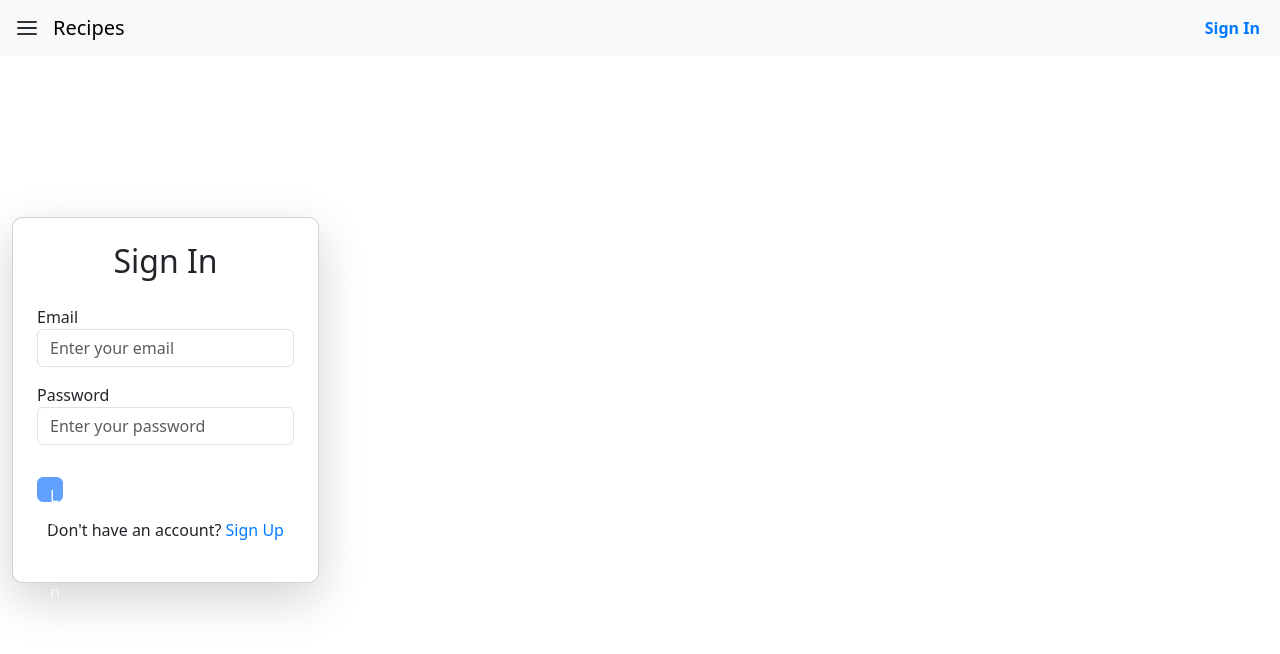
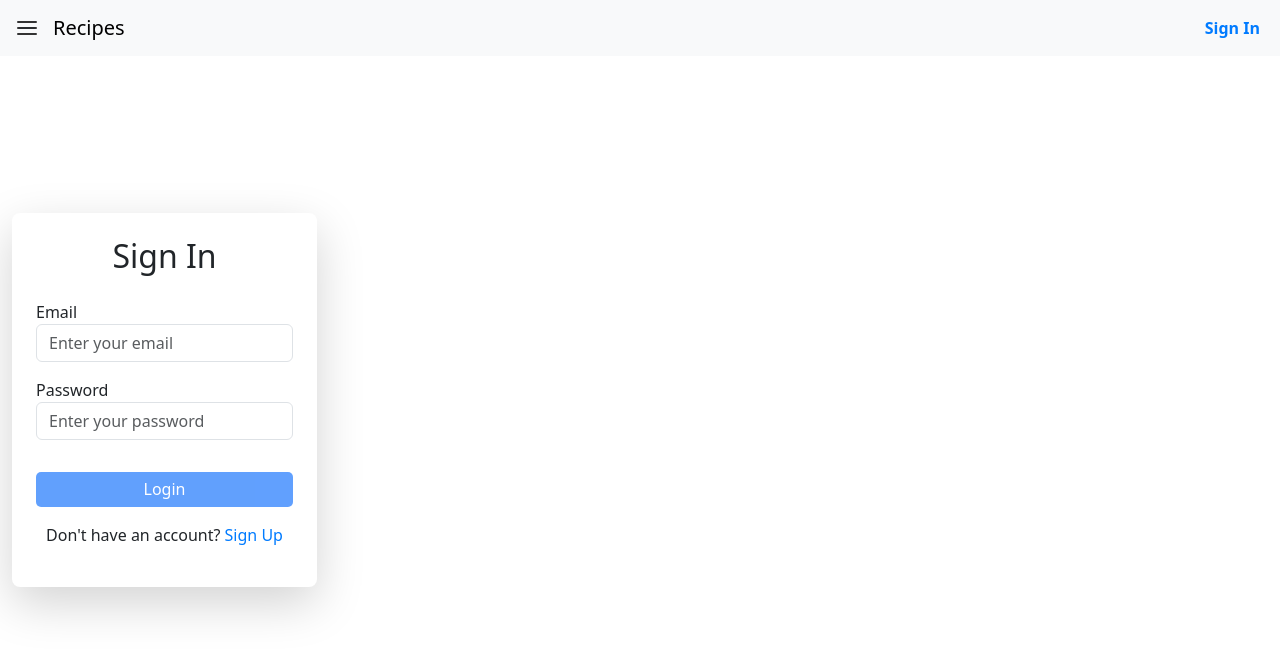
Before and after one commit to kanalarevanth/OrderBite, a React (Vite) app: page /login in a window 1280 px wide. Shown: the top 654 px of the page. Built offline with nearby package versions, Linux system fonts and the light colour scheme.

Commit message:
login page syles improvements

```diff
--- a/src/pages/Login.css
+++ b/src/pages/Login.css
@@ -1,6 +1,4 @@
-body {
-  margin: 0;
-  padding: 0;
+.login-container-card {
 }
 .nav-link.active-link {
   color: #007bff !important;
@@ -9,14 +7,31 @@ body {
 .card {
   border-radius: 10px;
 }
+button.btn-block {
+  width: 100%;
+  height: 35px;
+  padding: 0;
+  border-radius: 5px;
+  border: none;
+  background-color: #007bff;
+  color: #fff;
+  font-size: 16px;
+  cursor: pointer;
+  transition: background-color 0.3s;
+}
+button.btn-block:hover {
+  background-color: #0056b3;
+}
 p a {
   color: #007bff;
+  text-decoration: none;
 }
 p a:hover {
   text-decoration: underline;
 }
 .signIn-card {
-  width: "100%";
-  max-width: "400px";
-  border-radius: "8px";
+  width: 100%;
+  max-width: 400px;
+  border-radius: 8px;
+  background-color: white;
 }
--- a/src/pages/Login.tsx
+++ b/src/pages/Login.tsx
@@ -23,8 +23,8 @@ const Login: React.FC = () => {
   }, [user, navigate]);
 
   return (
-    <div className="container">
-      <div className="card p-4 shadow-lg signIn-card">
+    <div className="container login-container-card">
+      <div className="p-4 shadow-lg signIn-card">
         <h2 className="text-center mb-4">Sign In</h2>
         <form onSubmit={handleLogin}>
           <div className="form-group mb-3">
```
